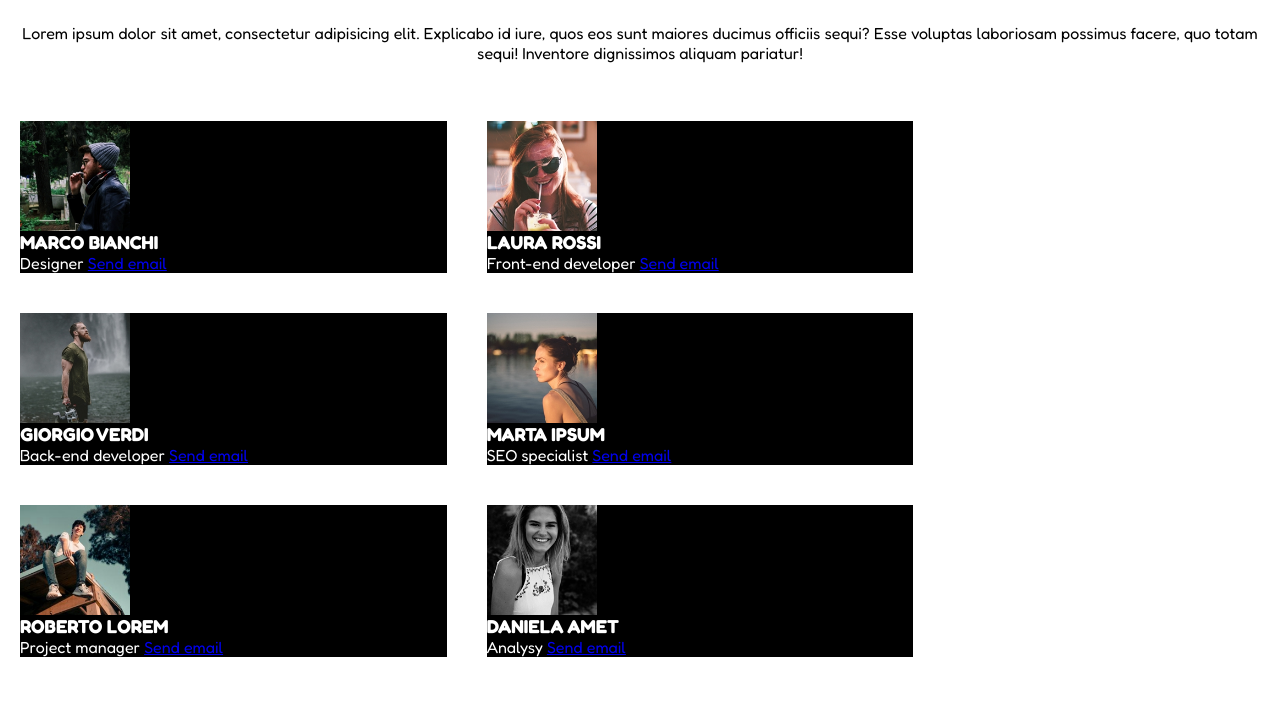
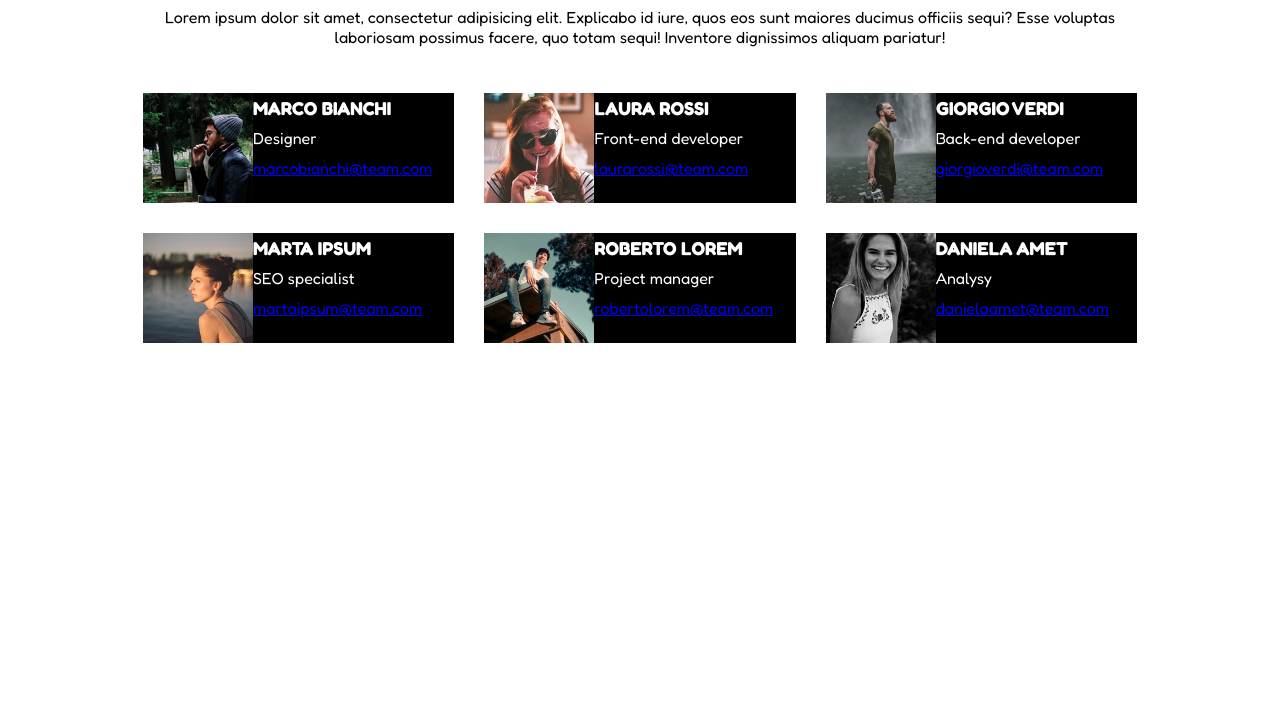
Before and after one commit to federicahu99/html-css-float-card, a plain HTML site: page index.html in a window 1280 px wide. Shown: the part 93-800 px from the top of the page. Drawn offline with Linux system fonts and the light colour scheme.

Commit message:
added margin

```diff
--- a/css/style.css
+++ b/css/style.css
@@ -1,4 +1,4 @@
-/*Generale*/
+/*General*/
 * {
     margin: 0;
     padding: 0;
@@ -8,6 +8,8 @@
 /*body */
 body {
     font-family: 'Fredoka', sans-serif;
+    margin: 0 auto;
+    width: 80%;
 }
 
 h1 {
@@ -15,6 +17,8 @@ h1 {
     text-align: center;
     margin: 3% 0;
 }
+
+
 
 p {
     text-align: center;
@@ -24,21 +28,29 @@ p {
 img {
     height: 110px;
     display: inline-block;
+    float: left
+};
+
+a {
+    text-decoration: none;
 }
 
 /*container*/
 
 .container {
     margin: 0 auto;
-    max-width: 100px;
+    max-width: 1100px;
 }
 
 .team-person {
     float: left;
     background-color: black;
     color: white;
-    width: calc(100% / 3);
-    margin: 20px;
+    width: calc(100% / 3 - 30px);
+    margin: 15px;
+    line-height: 30px;
+    vertical-align: middle;
+
 }
 
 .clearfix::after {
--- a/index.html
+++ b/index.html
@@ -18,52 +18,51 @@
 <!--contenuto principale-->
 <body>
 
-<!--finestra float-->
-    <div id="container clearfix"></div>
-        <header>
-            <h1>Meet our team</h1>
-        </header>
+    <header>
+        <h1>Meet our team</h1>
+    </header>
 
-        <main>
+    <main>
 
-                <p>Lorem ipsum dolor sit amet, consectetur adipisicing elit. Explicabo id iure, quos eos sunt maiores ducimus officiis sequi? Esse voluptas laboriosam possimus facere, quo totam sequi! Inventore dignissimos aliquam pariatur!</p>
+        <p>Lorem ipsum dolor sit amet, consectetur adipisicing elit. Explicabo id iure, quos eos sunt maiores ducimus officiis sequi? Esse voluptas laboriosam possimus facere, quo totam sequi! Inventore dignissimos aliquam pariatur!</p>
 
-    <!--team-->
+        <!--finestra float-->
+            <div id="container clearfix"></div>
                     <div class="team-person">
                         <img src="img/male1.png" alt="image male boy">
                         <h3>MARCO BIANCHI</h3>
-                        <span role="position">Designer</span>
-                        <a href="mailto:someone@example.com">Send email</a>
+                        <div role="position">Designer</div>
+                        <a href="mailto:marcobianchi@team.com">marcobianchi@team.com</a>
                     </div>
                     <div class="team-person">
                         <img src="img/female1.png" alt="image female girl">
                         <h3>LAURA ROSSI</h3>
-                        <span role="position">Front-end developer</span>
-                        <a href="mailto:someone@example.com">Send email</a>
+                        <div role="position">Front-end developer</div>
+                        <a href="mailto:laurarossi@team.com">laurarossi@team.com</a>
                     </div>
                     <div class="team-person">
                         <img src="img/male2.png" alt="image male boy">
                         <h3>GIORGIO VERDI</h3>
-                        <span role="position">Back-end developer</span>
-                        <a href="mailto:someone@example.com">Send email</a>
+                        <div role="position">Back-end developer</div>
+                        <a href="mailto:giorgioverdi@team.com">giorgioverdi@team.com</a>
                     </div>
                     <div class="team-person">
                         <img src="img/female2.png" alt="image female girl">
                         <h3>MARTA IPSUM</h3>
-                        <span role="position">SEO specialist</span>
-                        <a href="mailto:someone@example.com">Send email</a>
+                        <div role="position">SEO specialist</div>
+                        <a href="mailto:martaipsum@team.com">martaipsum@team.com</a>
                     </div>
                     <div class="team-person">
                         <img src="img/male3.png" alt="image male boy">
                         <h3>ROBERTO LOREM</h3>
-                        <span role="position">Project manager</span>
-                        <a href="mailto:someone@example.com">Send email</a>
+                        <div role="position">Project manager</div>
+                        <a href="mailto:robertolorem@team.com">robertolorem@team.com</a>
                     </div>
                     <div class="team-person">
                         <img src="img/female3.png" alt="image female girl">
                         <h3>DANIELA AMET</h3>
-                        <span role="position">Analysy</span>
-                        <a href="mailto:someone@example.com">Send email</a>
+                        <div role="position">Analysy</div>
+                        <a href="mailto:danielaamet@team.com">danielaamet@team.com</a>
                     </div>
     </div>
     </main>
```
